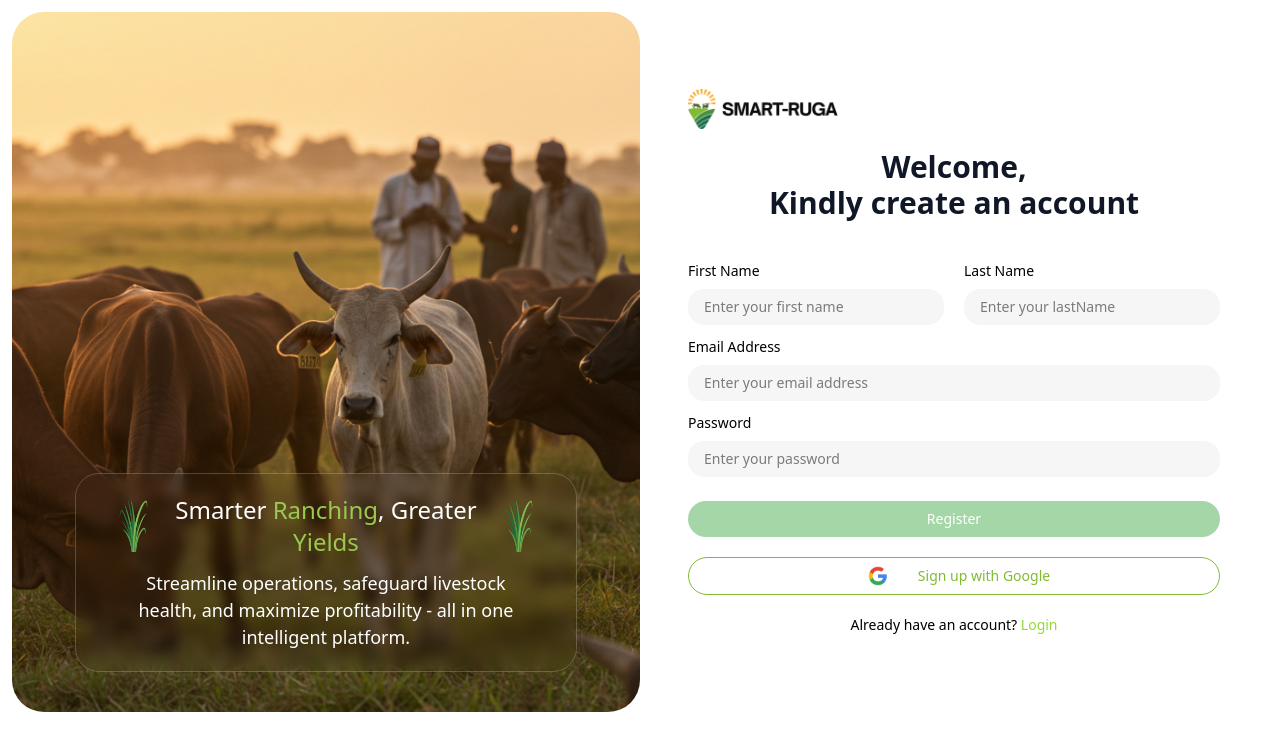
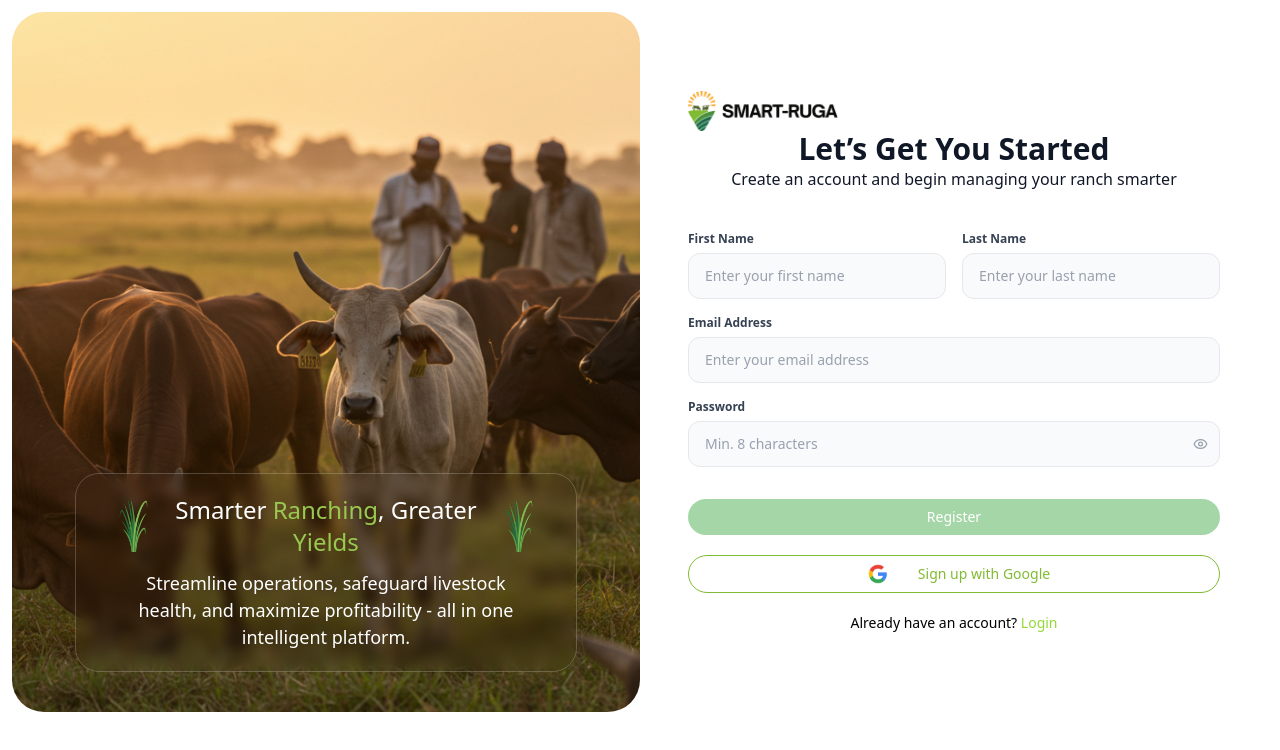
Before and after one commit to Shorlex/Smart-Ruga, a Next.js app: page / in a window 1280 px wide. Shown: the top 750 px of the page. Built offline with nearby package versions, Linux system fonts and the light colour scheme; no server answers.

Commit message:
Modify login and registration form

```diff
--- a/app/components/home/Authentication.js
+++ b/app/components/home/Authentication.js
@@ -19,9 +19,16 @@ const Authentication = () => {
             height={70}
             alt="main-logo"
           />
-          <h1 className="text-3xl font-extrabold text-gray-900 my-5 text-center">
-            Welcome,<br></br>Kindly {auth? "create an account" : "login"}
+          <h1 className="text-3xl font-extrabold text-gray-900 text-center">
+            {auth
+              ? "Let’s Get You Started"
+              : "Good to See You Again"}
           </h1>
+          <p className="text-gray-900 text-center">
+            {auth
+              ? "Create an account and begin managing your ranch smarter"
+              : "Sign in to access your dashboard"}
+          </p>
         </div>
         {auth ? <Register /> : <Login />}
         <div className="mt-5">
@@ -42,6 +49,4 @@ const Authentication = () => {
   );
 };
 
-
-
 export default Authentication;
--- a/app/components/home/Login.js
+++ b/app/components/home/Login.js
@@ -1,6 +1,8 @@
 "use client";
+import { useState } from "react";
 import { useAuth } from "../../context/AuthContext";
 import MainButton from "./MainButton";
+import { EyeOff, Eye } from "lucide-react";
 
 const Login = () => {
   const {
@@ -14,46 +16,61 @@ const Login = () => {
     isLoginValidForm,
   } = useAuth();
 
+  const [showPassword, setShowPassword] = useState(false)
+
   return (
     <div>
       <form
-        className="flex flex-col gap-3 text-sm 2xl:text-[16px]"
+        className="flex flex-col gap-4 text-sm 2xl:text-[16px]"
         onSubmit={login}
       >
+        {/* Email */}
         <div>
-          <label htmlFor="email">Email Address</label>
-          <br />
+          <label className="block text-xs font-semibold text-gray-700 mb-1.5">
+            Email Address
+          </label>
           <input
             id="email"
-            className="py-2 px-4 w-full bg-[#a3a3a3]/10 rounded-2xl outline-gray-200 mt-2"
             type="email"
             name="email"
             required
             placeholder="Enter your email address"
             onChange={handleChange}
             value={formData.email}
+            className="w-full bg-gray-50 border border-gray-200 rounded-xl px-4 py-3 text-sm text-gray-700 placeholder-gray-400 focus:outline-none focus:border-[#4CAF50] transition-colors"
           />
         </div>
 
+        {/* Password */}
         <div>
-          <label htmlFor="password">Password</label>
-          <br />
+          <label className="block text-xs font-semibold text-gray-700 mb-1.5">
+            Password
+          </label>
+          <div className="relative">
             <input
               id="password"
-            className="py-2 px-4 w-full bg-[#a3a3a3]/10 rounded-2xl outline-gray-200 mt-2"
-            type="password"
               name="password"
+              type={showPassword ? "text" : "password"}
               required
               placeholder="Enter your password"
               onChange={handleChange}
               value={formData.password}
+              className="w-full bg-gray-50 border border-gray-200 rounded-xl px-4 py-3 pr-10 text-sm text-gray-700 placeholder-gray-400 focus:outline-none focus:border-[#4CAF50] transition-colors"
             />
+            <button
+              type="button"
+              onClick={() => setShowPassword(!showPassword)}
+              className="absolute right-3 top-1/2 -translate-y-1/2 text-gray-400 hover:text-gray-600"
+            >
+              {showPassword ? <EyeOff size={15} /> : <Eye size={15} />}
+            </button>
+          </div>
         </div>
 
         {success && !loading && (
-          <p className="text-center text-[#81BB33]">{success}</p>
+          <p className="text-center text-[#81BB33] text-sm">{success}</p>
         )}
-        {error && <p className="text-center text-red-400">{error}</p>}
+        {error && <p className="text-center text-red-400 text-sm">{error}</p>}
 
         <MainButton
           text={loading ? "Logging in..." : "Login"}
--- a/app/components/home/Register.js
+++ b/app/components/home/Register.js
@@ -1,6 +1,8 @@
 "use client";
+import { useState } from "react";
 import { useAuth } from "../../context/AuthContext";
 import MainButton from "./MainButton";
+import { EyeOff, Eye } from "lucide-react";
 
 const Register = () => {
   const {
@@ -14,18 +16,20 @@ const Register = () => {
     handleChange,
   } = useAuth();
 
+  const [showPassword, setShowPassword] = useState(false)
+
   return (
     <form
-      className="flex flex-col gap-3 text-sm 2xl:text-[16px]"
+      className="flex flex-col gap-4 text-sm 2xl:text-[16px]"
       onSubmit={register}
     >
       {/* Full Name */}
-      <div className="xl:flex gap-5">
+      <div className="xl:flex gap-4">
         <div className="w-full xl:w-1/2">
-          <label htmlFor="firstName">First Name</label>
-          <br></br>
+          <label className="block text-xs font-semibold text-gray-700 mb-1.5">
+            First Name
+          </label>
           <input
-            className="py-2 px-4 w-full bg-[#a3a3a3]/10 rounded-2xl outline-gray-200 mt-2"
             type="text"
             id="firstName"
             name="firstName"
@@ -33,58 +37,76 @@ const Register = () => {
             placeholder="Enter your first name"
             onChange={handleChange}
             value={formData.firstName}
+            className="w-full bg-gray-50 border border-gray-200 rounded-xl px-4 py-3 text-sm text-gray-700 placeholder-gray-400 focus:outline-none focus:border-[#4CAF50] transition-colors"
           />
         </div>
-        <div className="w-full mt-5 xl:mt-0 xl:w-1/2">
-          <label htmlFor="lastName">Last Name</label>
-          <br></br>
+        <div className="w-full mt-4 xl:mt-0 xl:w-1/2">
+          <label className="block text-xs font-semibold text-gray-700 mb-1.5">
+            Last Name
+          </label>
           <input
-            className="py-2 px-4 w-full bg-[#a3a3a3]/10 rounded-2xl outline-gray-200 mt-2"
             type="text"
             id="lastName"
             name="lastName"
             required
-            placeholder="Enter your lastName"
+            placeholder="Enter your last name"
             onChange={handleChange}
             value={formData.lastName}
+            className="w-full bg-gray-50 border border-gray-200 rounded-xl px-4 py-3 text-sm text-gray-700 placeholder-gray-400 focus:outline-none focus:border-[#4CAF50] transition-colors"
           />
         </div>
       </div>
-      {/* Email Address */}
+
+      {/* Email */}
       <div>
-        <label htmlFor="email">Email Address</label>
-        <br></br>
+        <label className="block text-xs font-semibold text-gray-700 mb-1.5">
+          Email Address
+        </label>
         <input
-          className="py-2 px-4 w-full bg-[#a3a3a3]/10 rounded-2xl outline-gray-200 mt-2"
           type="text"
+          id="email"
           name="email"
           required
           placeholder="Enter your email address"
           onChange={handleChange}
           value={formData.email}
-          id="email"
+          className="w-full bg-gray-50 border border-gray-200 rounded-xl px-4 py-3 text-sm text-gray-700 placeholder-gray-400 focus:outline-none focus:border-[#4CAF50] transition-colors"
         />
       </div>
+
       {/* Password */}
       <div>
-        <label htmlFor="password">Password</label>
-        <br></br>
+        <label className="block text-xs font-semibold text-gray-700 mb-1.5">
+          Password
+        </label>
+        <div className="relative">
           <input
-          className="py-2 px-4 w-full bg-[#a3a3a3]/10 rounded-2xl outline-gray-200 mt-2"
-          type="password"
+            id="password"
             name="password"
+            type={showPassword ? "text" : "password"}
             required
-          placeholder="Enter your password"
+            placeholder="Min. 8 characters"
             onChange={handleChange}
             value={formData.password}
-          id="password"
+            className="w-full bg-gray-50 border border-gray-200 rounded-xl px-4 py-3 pr-10 text-sm text-gray-700 placeholder-gray-400 focus:outline-none focus:border-[#4CAF50] transition-colors"
           />
+          <button
+            type="button"
+            onClick={() => setShowPassword(!showPassword)}
+            className="absolute right-3 top-1/2 -translate-y-1/2 text-gray-400 hover:text-gray-600"
+          >
+            {showPassword ? <EyeOff size={15} /> : <Eye size={15} />}
+          </button>
         </div>
-      {!loading && <p className="text-center text-[#81BB33]">{success}</p>}
-      {error && <p className="text-center text-red-400">{error}</p>}
-      {/* Button */}
+      </div>
+
+      {!loading && (
+        <p className="text-center text-[#81BB33] text-sm">{success}</p>
+      )}
+      {error && <p className="text-center text-red-400 text-sm">{error}</p>}
+
       <MainButton
-        text={loading ? "Registration in progess..." : "Register"}
+        text={loading ? "Registration in progress..." : "Register"}
         isValidForm={isRegisterValidForm}
         passwordLength={passwordLength}
       />
--- a/app/join/page.jsx
+++ b/app/join/page.jsx
@@ -4,6 +4,7 @@ import { useState, useEffect, Suspense } from "react";
 import { useSearchParams, useRouter } from "next/navigation";
 import { Eye, EyeOff, Loader2, CheckCircle } from "lucide-react";
 import HomePageImage from "../components/home/HomePageImage";
+import Image from "next/image";
 
 const API = process.env.NEXT_PUBLIC_API_URL;
 
@@ -200,20 +201,20 @@ function JoinPageContent() {
             </p>
           </div>
         </div> */}
-          <HomePageImage />
+        <HomePageImage />
       </div>
 
       {/* Right panel */}
       <div className="flex-1 flex flex-col justify-center px-8 sm:px-12 lg:px-16 py-12 bg-white overflow-y-auto">
         <div className="w-full max-w-lg mx-auto space-y-6">
           {/* Logo */}
-          <div className="flex items-center gap-2">
-            <div className="w-8 h-8 rounded-md bg-[#4CAF50] flex items-center justify-center">
-              <span className="text-white text-sm font-bold">SR</span>
-            </div>
-            <span className="font-bold text-lg text-gray-800 tracking-wide">
-              SMART-RUGA
-            </span>
+          <div className=" mb-10">
+            <Image
+              src={"/images/SmartRUGA-Logo.png"}
+              width={150}
+              height={70}
+              alt="main-logo"
+            />
           </div>
 
           <div>
```
Also changed, not shown: app/components/dashboard/pages/storekeeper/InventoryPage.jsx (+54 -28 lines), app/components/dashboard/pages/storekeeper/StockLedgerPage.jsx (+12 -11 lines), app/contact/Form.jsx (+10 -10 lines). Lines whose indentation alone changed are shown as unchanged.
